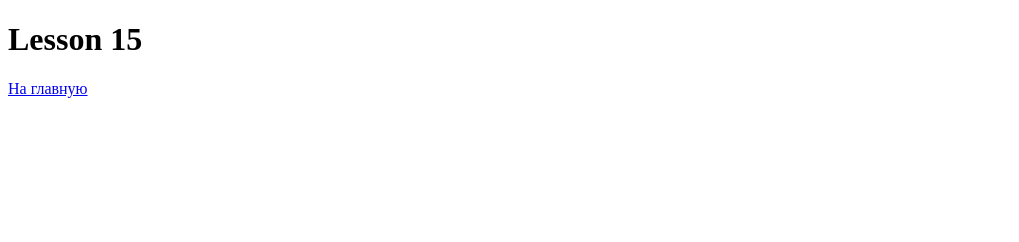
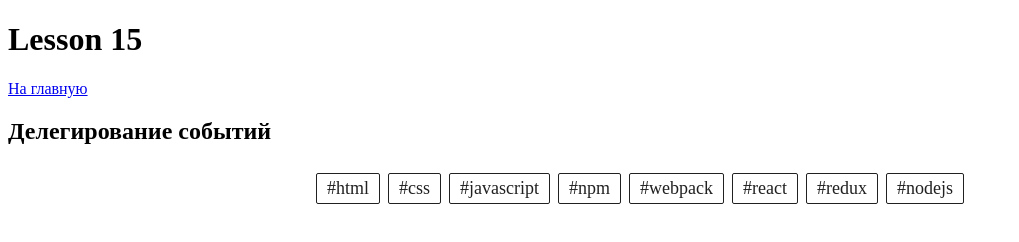
Before and after one commit to Rostyslav-Zahorulko/repeta-js-lessons, a plain HTML site: page lesson-15.html in a window 1280 px wide. Shown: the whole page, without its empty margins (0-1019 px from the left). Drawn offline with Linux system fonts and the light colour scheme.

Commit message:
Змінює файли заняття 15

```diff
--- /dev/null
+++ b/css/lesson-15.css
@@ -0,0 +1,43 @@
+/* Делегирование событий */
+
+.tags {
+  display: flex;
+  flex-wrap: wrap;
+  align-items: center;
+  justify-content: center;
+  margin: 0;
+  padding: 8px;
+  background-color: #fff;
+  list-style: none;
+  user-select: none;
+}
+
+.tags__item {
+  margin-right: 4px;
+  margin-left: 4px;
+}
+
+.tags__btn {
+  border: 1px solid #212121;
+  display: inline-block;
+  vertical-align: top;
+  border-radius: 2px;
+  padding: 4px 10px 4px;
+
+  font-size: 18px;
+  font-family: inherit;
+  color: #212121;
+  font-weight: 500;
+  text-align: center;
+  white-space: nowrap;
+  text-decoration: none;
+  outline: none;
+
+  background-color: #fff;
+  cursor: pointer;
+}
+
+.tags__btn--active {
+  color: #fff;
+  background-color: #3f51b5;
+}
--- a/js/lesson-15.js
+++ b/js/lesson-15.js
@@ -1 +1,79 @@
 // * * * * * * * * * * * * * * * * * * * * * * * * * * * * * * * * * * * * * * * * * * * * * * * * * * * * * * * * * * * * *
+
+// I. РАСПРОСТРАНЕНИЕ СОБЫТИЙ
+
+// ...
+
+// * * * * * * * * * * * * * * * * * * * * * * * * * * * * * * * * * * * * * * * * * * * * * * * * * * * * * * * * * * * * *
+
+// II. ВСПЛЫТИЕ СОБЫТИЙ
+
+// ...
+
+// * * * * * * * * * * * * * * * * * * * * * * * * * * * * * * * * * * * * * * * * * * * * * * * * * * * * * * * * * * * * *
+
+// IІІ. ДЕЛЕГИРОВАНИЕ СОБЫТИЯ
+
+// https://youtu.be/4mAC_HZ2Iwg?t=971
+
+// Делегирование событий (ДС) - это важный паттерн, реализация которого осуществляется благодаря механизму всплытия событий
+// ДС позволяет писать меньше кода, экономить память, ускорять работу интерфейса
+// ДС применяется тогда, когда есть коллекция однотипных элементов, на которых нужно слушать одно и то же событие
+// В таком случае обработчик события вешается не на каждый элемент коллекции, а на их общего предка (чаще всего родителя)
+
+// __________________________________________________________________________________________________________________________
+
+// 3.1. Пример:
+
+// https://youtu.be/4mAC_HZ2Iwg?t=1178
+
+// Кроме всего прочего, речь идет о свойствах nodeName и dataset
+
+const refs = {
+  tagsList: document.querySelector('.js-tags'),
+  activeTagOutput: document.querySelector('.js-active-tag'),
+};
+
+refs.tagsList.addEventListener('click', handleOnTagsListClick);
+
+function handleOnTagsListClick(event) {
+  if (event.target.nodeName !== 'BUTTON') {
+    return;
+  }
+
+  const tagBtn = event.target;
+  const tagBtnDataValue = event.target.dataset.value;
+
+  setActiveTag(tagBtn);
+  updateOutput(tagBtnDataValue);
+}
+
+function setActiveTag(nextActiveTagBtn) {
+  const currentActiveTagBtn = refs.tagsList.querySelector('.tags__btn--active');
+
+  //   console.log('currentActiveTagBtn: ', currentActiveTagBtn);
+  //   console.log('nextActiveTagBtn: ', nextActiveTagBtn);
+  //   console.log(currentActiveTagBtn === nextActiveTagBtn);
+
+  if (currentActiveTagBtn) {
+    currentActiveTagBtn.classList.remove('tags__btn--active');
+  }
+
+  // Так сделал я
+  if (currentActiveTagBtn !== nextActiveTagBtn) {
+    nextActiveTagBtn.classList.add('tags__btn--active');
+  }
+
+  // Так у Репеты
+  //   nextActiveTagBtn.classList.add('tags__btn--active');
+}
+
+function updateOutput(value) {
+  refs.activeTagOutput.textContent = value;
+}
+
+// * * * * * * * * * * * * * * * * * * * * * * * * * * * * * * * * * * * * * * * * * * * * * * * * * * * * * * * * * * * * *
+
+// IV. РАЗБОР ДОМАШНЕГО ЗАДАНИЯ
+
+// https://youtu.be/4mAC_HZ2Iwg?t=2650
--- a/lesson-15.html
+++ b/lesson-15.html
@@ -4,10 +4,44 @@
     <meta charset="UTF-8" />
     <meta name="viewport" content="width=device-width, initial-scale=1.0" />
     <title>Lesson 15</title>
+    <link rel="stylesheet" href="./css/lesson-15.css" />
   </head>
   <body>
     <h1>Lesson 15</h1>
     <p><a href="/">На главную</a></p>
-    <script src="./js/lesson-13.js" type="module"></script>
+
+    <!-- Делегирование событий -->
+    <h2>Делегирование событий</h2>
+
+    <ul class="tags js-tags">
+      <li class="tags__item">
+        <button class="tags__btn" data-value="html">#html</button>
+      </li>
+      <li class="tags__item">
+        <button class="tags__btn" data-value="css">#css</button>
+      </li>
+      <li class="tags__item">
+        <button class="tags__btn" data-value="javascript">#javascript</button>
+      </li>
+      <li class="tags__item">
+        <button class="tags__btn" data-value="npm">#npm</button>
+      </li>
+      <li class="tags__item">
+        <button class="tags__btn" data-value="webpack">#webpack</button>
+      </li>
+      <li class="tags__item">
+        <button class="tags__btn" data-value="react">#react</button>
+      </li>
+      <li class="tags__item">
+        <button class="tags__btn" data-value="redux">#redux</button>
+      </li>
+      <li class="tags__item">
+        <button class="tags__btn" data-value="nodejs">#nodejs</button>
+      </li>
+    </ul>
+
+    <p class="js-active-tag"></p>
+
+    <script src="./js/lesson-15.js" type="module"></script>
   </body>
 </html>
```
